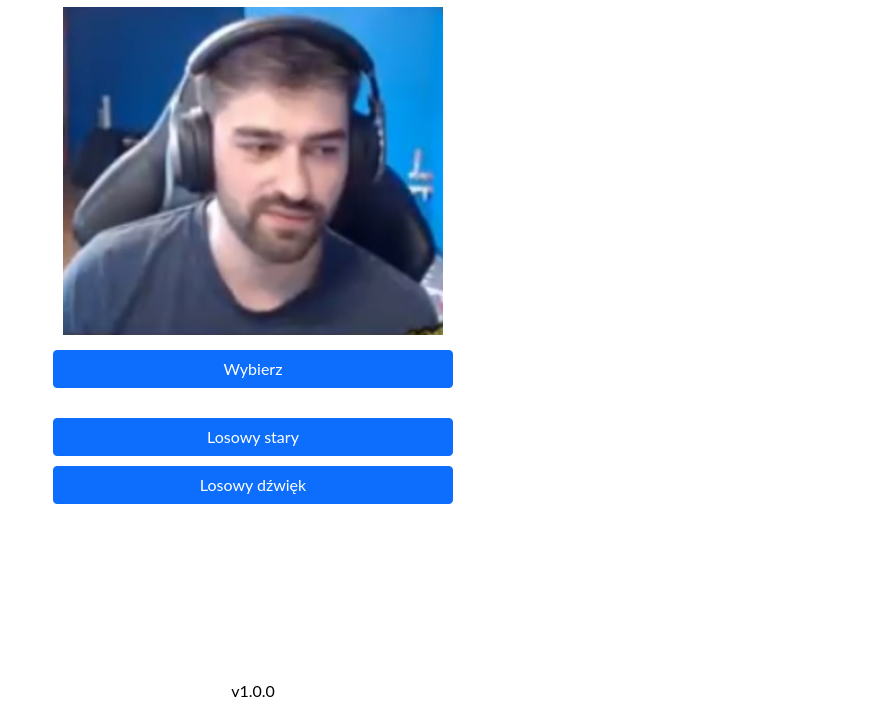
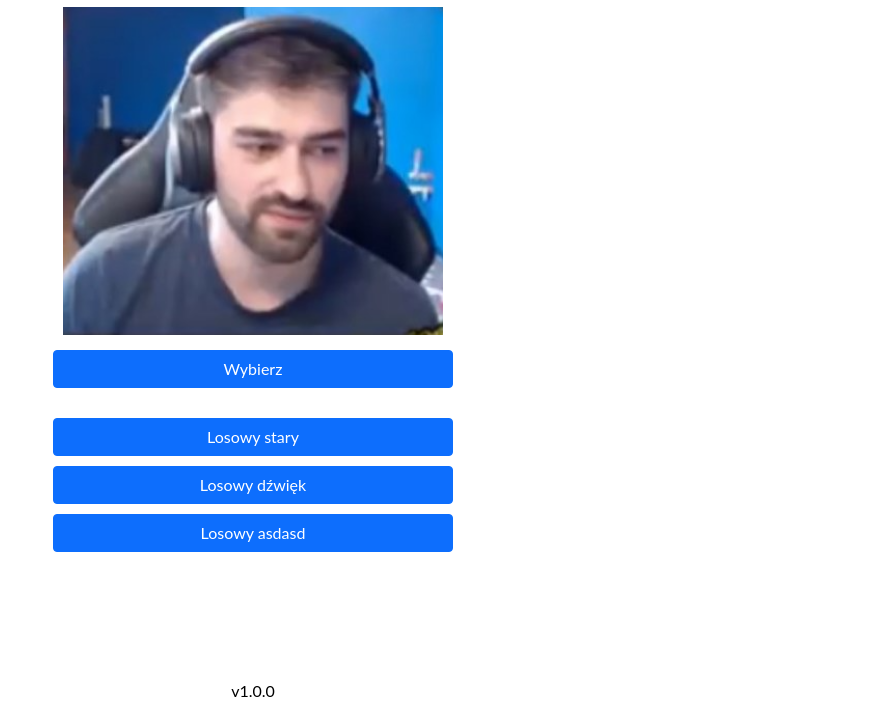
Before and after one commit to GluhammerDzbanBoard/GluhammerDzbanBoard.github.io, a plain HTML site: page index.html in a window 1280 px wide. Shown: the part 81-800 px from the top of the page, without its empty margins (387-1280 px from the left). Drawn offline with nearby package versions, Linux system fonts and the light colour scheme.

Commit message:
json-refactor

```diff
--- a/index.html
+++ b/index.html
@@ -28,6 +28,7 @@
             <button type="button" class="btn btn-primary" style="width: 100%; margin-top: 5px; margin-bottom: 25px;" onclick="selectGlu()">Wybierz</button>
             <button type="button" class="btn btn-primary" style="width: 100%; margin-top: 5px; margin-bottom: 5px;"  onclick="openRandomGlu()">Losowy stary</button>
             <button type="button" class="btn btn-primary" style="width: 100%; margin-top: 5px; margin-bottom: 5px;"  onclick="playRandomSound()">Losowy dźwięk</button>
+            <button type="button" class="btn btn-primary" style="width: 100%; margin-top: 5px; margin-bottom: 5px;"  onclick="playSound('./Sounds/Spec/najgorszstraznik.wav')">Losowy asdasd</button>
           </div>
           <div class="col-sm">
             <div id="mySidenav" class="sidenav">
```
